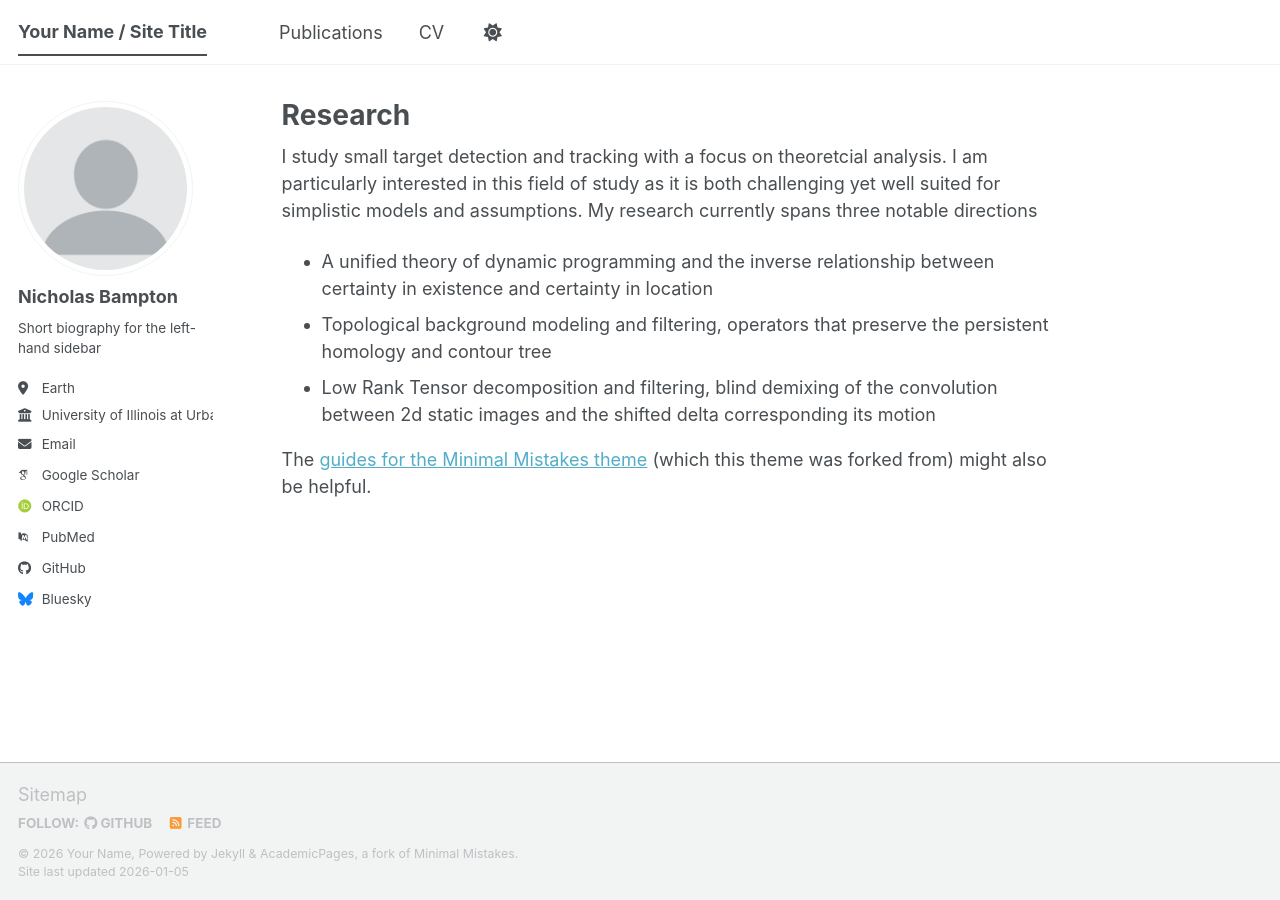
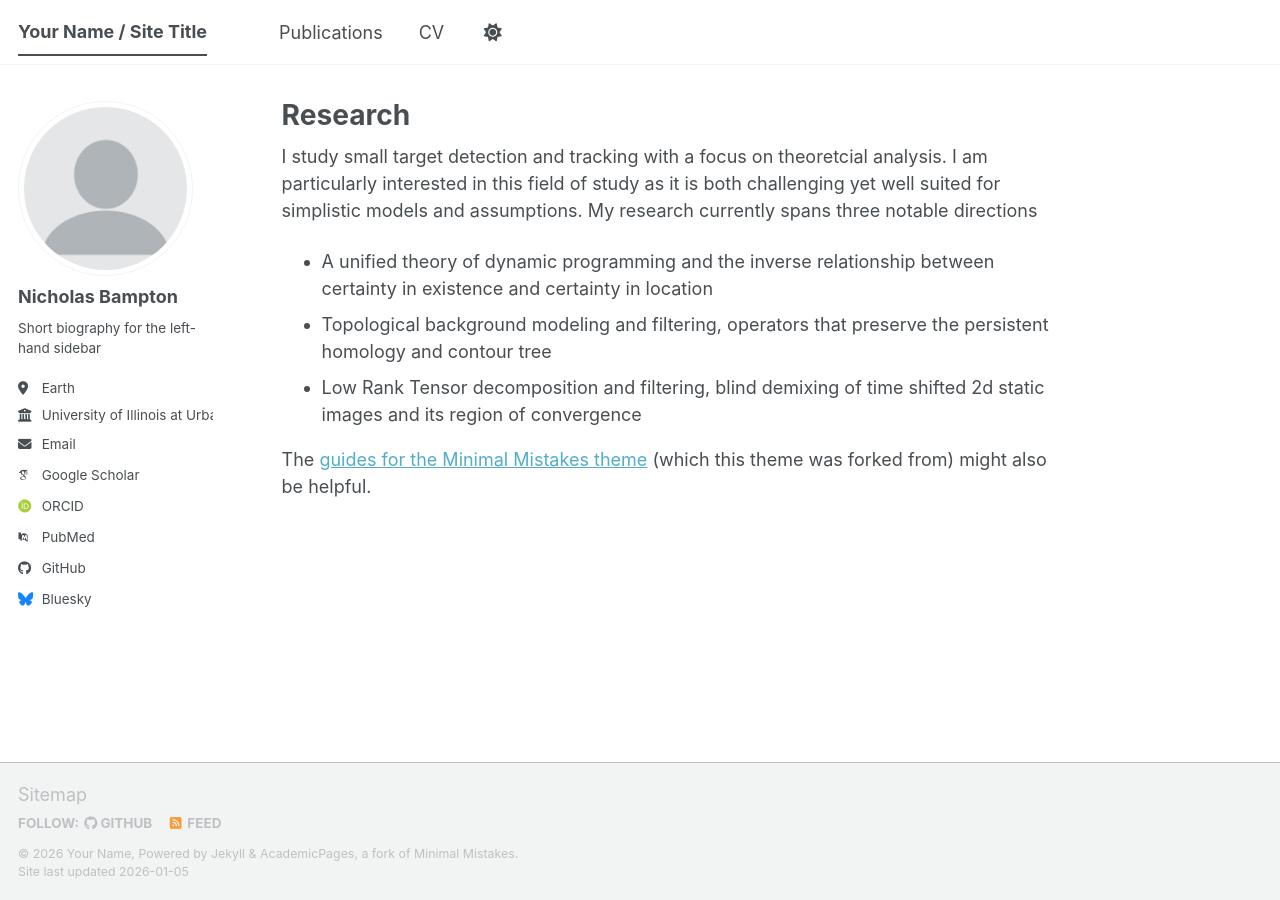
Before and after one commit to nick-bampton/nick-bampton.github.io, a Jekyll site: the page built from _pages/about.md, in a window 1280 px wide. Built offline with Jekyll 4.4.1, drawn with Linux system fonts in a browser that asks for light colours; some web fonts are replaced; a script bundle is joined from its source files by our own code; library files that are not in the unit come from our copies.

Commit message:
Update about.md

```diff
--- a/_pages/about.md
+++ b/_pages/about.md
@@ -11,7 +11,7 @@ I study small target detection and tracking with a focus on theoretcial analysis
 
 - A unified theory of dynamic programming and the inverse relationship between certainty in existence and certainty in location
 - Topological background modeling and filtering, operators that preserve the persistent homology and contour tree
-- Low Rank Tensor decomposition and filtering, blind demixing of the convolution between 2d static images and the shifted delta corresponding its motion
+- Low Rank Tensor decomposition and filtering, blind demixing of time shifted 2d static images and its region of convergence
 
 
  The [guides for the Minimal Mistakes theme](https://mmistakes.github.io/minimal-mistakes/docs/configuration/) (which this theme was forked from) might also be helpful.
```
